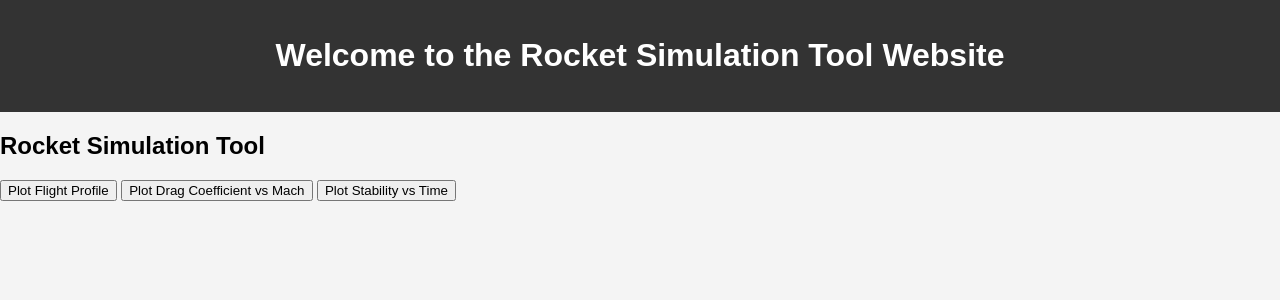
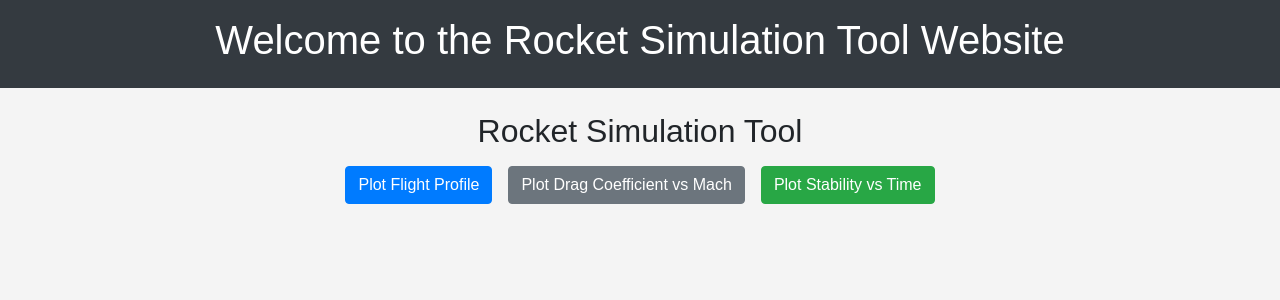
Before and after one commit to Iash5225/Aerospace, a Django app: page / in a window 1280 px wide. Shown: the top 300 px of the page. Run offline with Django 5.2, Linux system fonts and the light colour scheme; some libraries are stand-ins or nearby versions.

Commit message:
WIP - added css styling to basic page

```diff
--- a/myproject/main/static/css/style.css
+++ b/myproject/main/static/css/style.css
@@ -5,9 +5,4 @@ body {
     padding: 0;
 }
 
-.header {
-    background-color: #333;
-    color: white;
-    text-align: center;
-    padding: 1em 0;
-}
+/* If you have additional custom styles, they can remain here */
--- a/myproject/main/templates/home.html
+++ b/myproject/main/templates/home.html
@@ -4,24 +4,27 @@
 
 <head>
     <title>Rocket Simulation Tool</title>
+    <link rel="stylesheet" href="https://stackpath.bootstrapcdn.com/bootstrap/4.5.2/css/bootstrap.min.css">
     <link rel="stylesheet" href="{% static 'css/style.css' %}">
 </head>
 
+
 <body>
-    <div class="header">
+    <div class="header bg-dark text-white text-center py-3">
         <h1>Welcome to the Rocket Simulation Tool Website</h1>
     </div>
 
-    <div class="content">
-        <h2>Rocket Simulation Tool</h2>
-        <div class="button-container">
-            <button onclick="location.href='#';">Plot Flight Profile</button>
-            <button onclick="location.href='#';">Plot Drag Coefficient vs Mach</button>
-            <button onclick="location.href='#';">Plot Stability vs Time</button>
+    <div class="content my-4">
+        <h2 class="text-center">Rocket Simulation Tool</h2>
+        <div class="button-container d-flex justify-content-center mt-3">
+            <button class="btn btn-primary mx-2" onclick="location.href='#';">Plot Flight Profile</button>
+            <button class="btn btn-secondary mx-2" onclick="location.href='#';">Plot Drag Coefficient vs Mach</button>
+            <button class="btn btn-success mx-2" onclick="location.href='#';">Plot Stability vs Time</button>
         </div>
     </div>
 
     <script src="{% static 'js/script.js' %}"></script>
 </body>
 
+
 </html>
```
